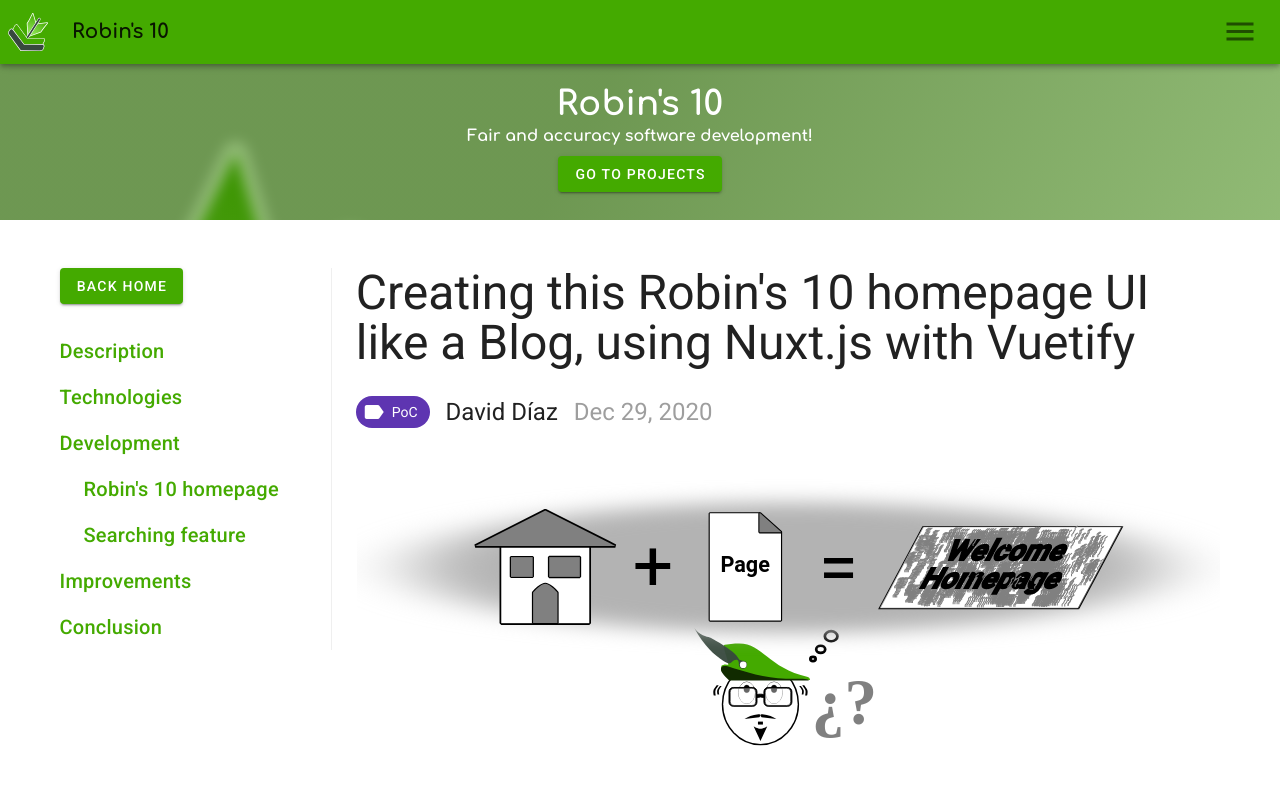
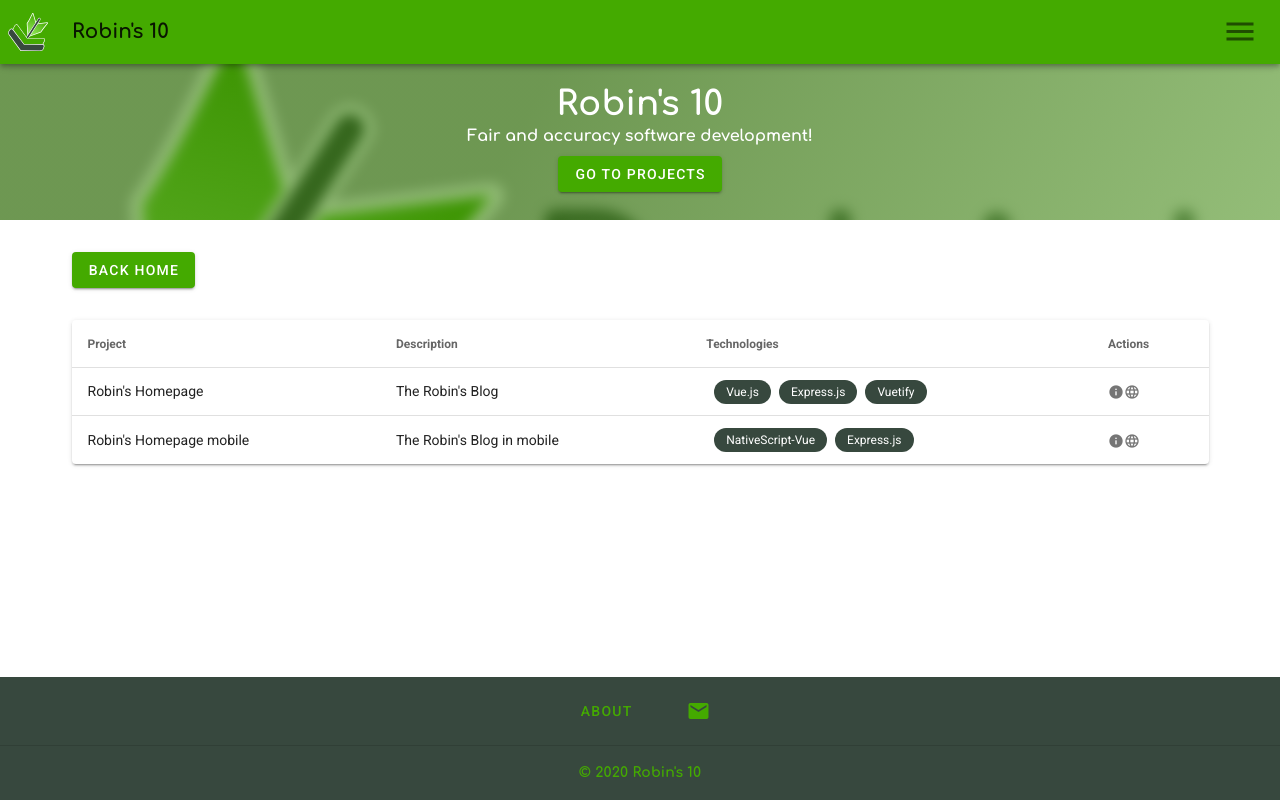
Before and after one commit to davidadtorres/poc-nuxt-vuetify-static-web, a Nuxt app: page /posts/mgm in a window 1280 px wide. Shown: the top 800 px of the page. Built offline with nearby package versions, Linux system fonts and the light colour scheme.

Commit message:
0.0.0-6: First Commit

```diff
--- a/layouts/default.vue
+++ b/layouts/default.vue
@@ -228,7 +228,12 @@
 
       <v-subheader v-show="has_logged">Settings</v-subheader>
       <v-list v-show="has_logged" dense nav>
-        <v-list-item v-for="item in settings" :key="item.title" link>
+        <v-list-item
+          v-for="item in settings"
+          :key="item.title"
+          link
+          to="/posts/mgm"
+        >
           <v-list-item-icon>
             <v-icon>{{ item.icon }}</v-icon>
           </v-list-item-icon>
@@ -364,8 +369,11 @@
       show_pass: false,
       has_logged: false,
       settings: [
-        { title: 'New Post', icon: 'mdi-file-document' },
-        { title: 'Edit Post', icon: 'mdi-file-document-edit' },
+        {
+          title: 'Manage Posts',
+          icon: 'mdi-file-document-edit',
+          to: 'posts-mgm',
+        },
       ],
       login_alert: false,
     }
--- a/package.json
+++ b/package.json
@@ -1,6 +1,6 @@
 {
   "name": "poc-robins10-homepage-pwa",
-  "version": "0.0.0-5",
+  "version": "0.0.0-6",
   "private": true,
   "scripts": {
     "dev": "nuxt --hostname 0.0.0.0 --port 8080",
--- /dev/null
+++ b/pages/posts/mgm.vue
@@ -0,0 +1,74 @@
+<template>
+  <v-container class="mt-n14">
+    <v-btn color="primary" to="/" class="mb-8"> Back Home </v-btn>
+
+    <v-data-table
+      :headers="headers"
+      :items="projects"
+      class="elevation-2"
+      hide-default-footer
+    >
+      <template v-slot:item.tech="{ item }">
+        <v-chip
+          v-for="tech in item.tech"
+          :key="tech"
+          small
+          color="secondary"
+          class="ml-2 my-1"
+        >
+          {{ tech }}
+        </v-chip>
+      </template>
+      <template v-slot:item.actions="{ item }">
+        <!-- <v-icon small class="mr-2" @click="editItem(item)"> mdi-pencil </v-icon>
+      <v-icon small @click="deleteItem(item)"> mdi-delete </v-icon> -->
+
+        <v-icon small> mdi-information </v-icon>
+        <a style="text-decoration: none" :href="item.url" target="_blank"
+          ><v-icon small> mdi-web </v-icon></a
+        >
+      </template>
+    </v-data-table>
+  </v-container>
+</template>
+
+<script>
+// TODO: REMOVE WITH API
+const PROJECTS = [
+  {
+    name: "Robin's Homepage",
+    description: "The Robin's Blog",
+    tech: ['Vue.js', 'Express.js', 'Vuetify'],
+    url: 'https://google.com/',
+  },
+  {
+    name: "Robin's Homepage mobile",
+    description: "The Robin's Blog in mobile",
+    tech: ['NativeScript-Vue', 'Express.js'],
+    url: 'https://google.com/',
+  },
+]
+const HEADERS = [
+  {
+    text: 'Project',
+    align: 'start',
+    sortable: false,
+    value: 'name',
+  },
+  { text: 'Description', value: 'description' },
+  { text: 'Technologies', value: 'tech' },
+  { text: 'Actions', value: 'actions', sortable: false },
+]
+
+export default {
+  data() {
+    return {
+      headers: HEADERS,
+      projects: PROJECTS,
+    }
+  },
+  methods: {},
+}
+</script>
+
+<style scoped></style>
```
Also changed, not shown: 1 other file (tests, documents, lock files or other folders).
